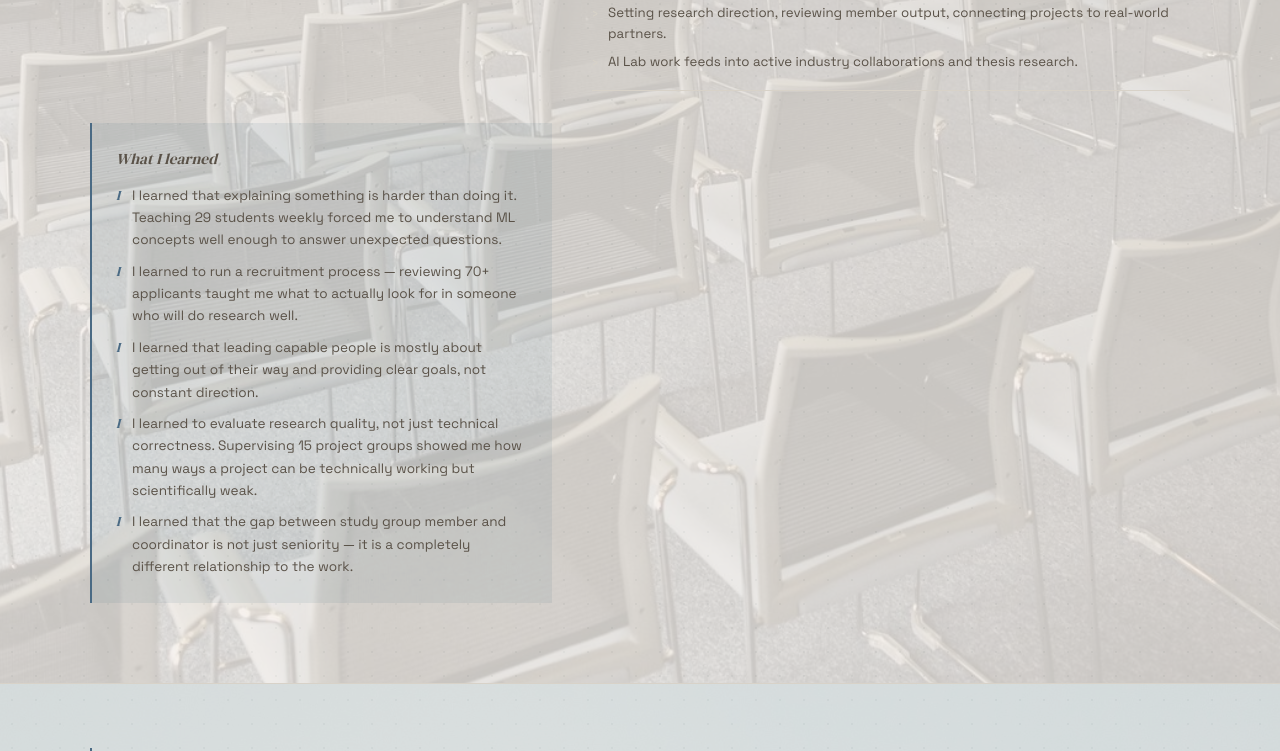
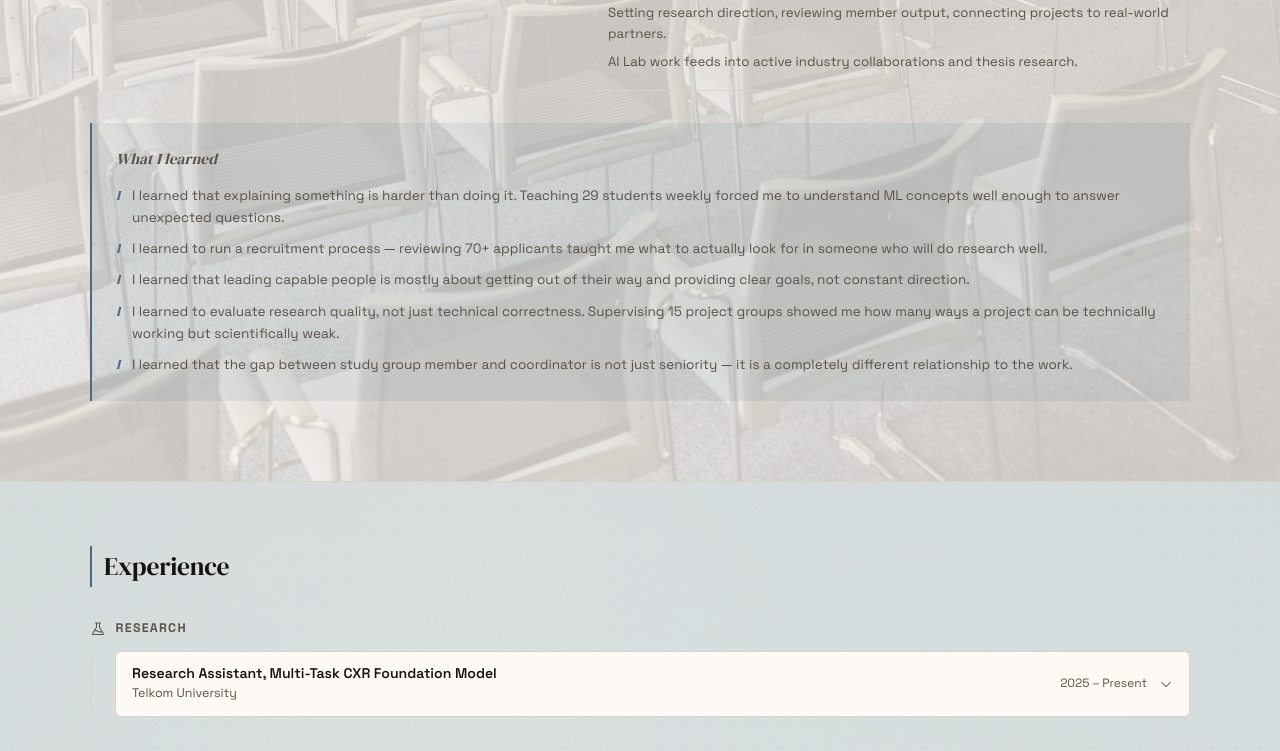
Before and after one commit to Liamours/portofolio-app, a Nuxt app: page / in a window 1280 px wide. Shown: the part 2120-2871 px from the top of the page. Built offline with nearby package versions, Linux system fonts and the light colour scheme.

Commit message:
Move reflection block outside sticky grid to fix photo overlap

```diff
--- a/app/components/sections/JourneysSection.vue
+++ b/app/components/sections/JourneysSection.vue
@@ -107,14 +107,16 @@
             </div>
           </div>
 
-          <!-- Reflection -->
-          <div v-if="active.reflection?.length" class="reflection-block">
-            <h4 class="reflection-label">What I learned</h4>
-            <ul class="reflection-list">
-              <li v-for="(r, i) in active.reflection" :key="i">{{ r }}</li>
-            </ul>
-          </div>
+        </div>
+      </Transition>
 
+      <!-- Reflection — outside grid, full width, no sticky overlap -->
+      <Transition name="fade" mode="out-in">
+        <div v-if="active?.reflection?.length" :key="'ref-' + activeIdx" class="reflection-block">
+          <h4 class="reflection-label">What I learned</h4>
+          <ul class="reflection-list">
+            <li v-for="(r, i) in active.reflection" :key="i">{{ r }}</li>
+          </ul>
         </div>
       </Transition>
     </div>
```
